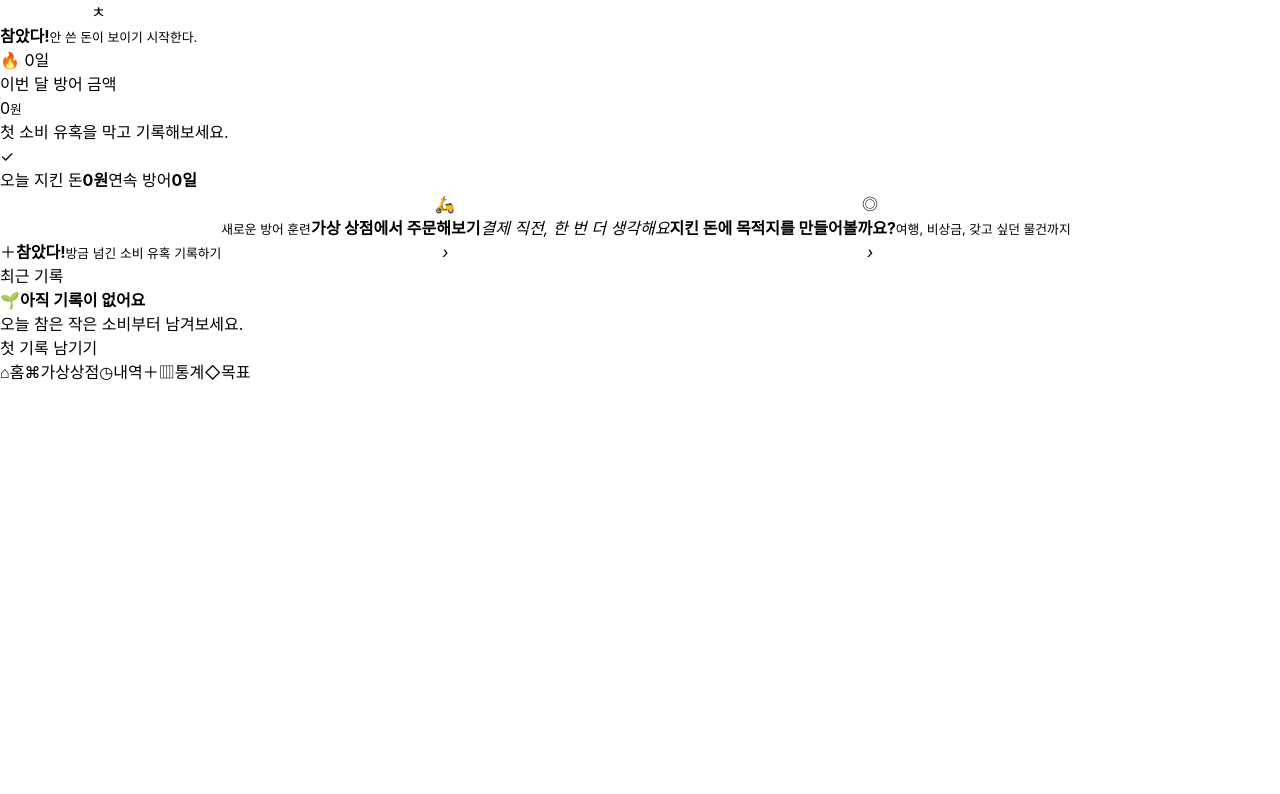
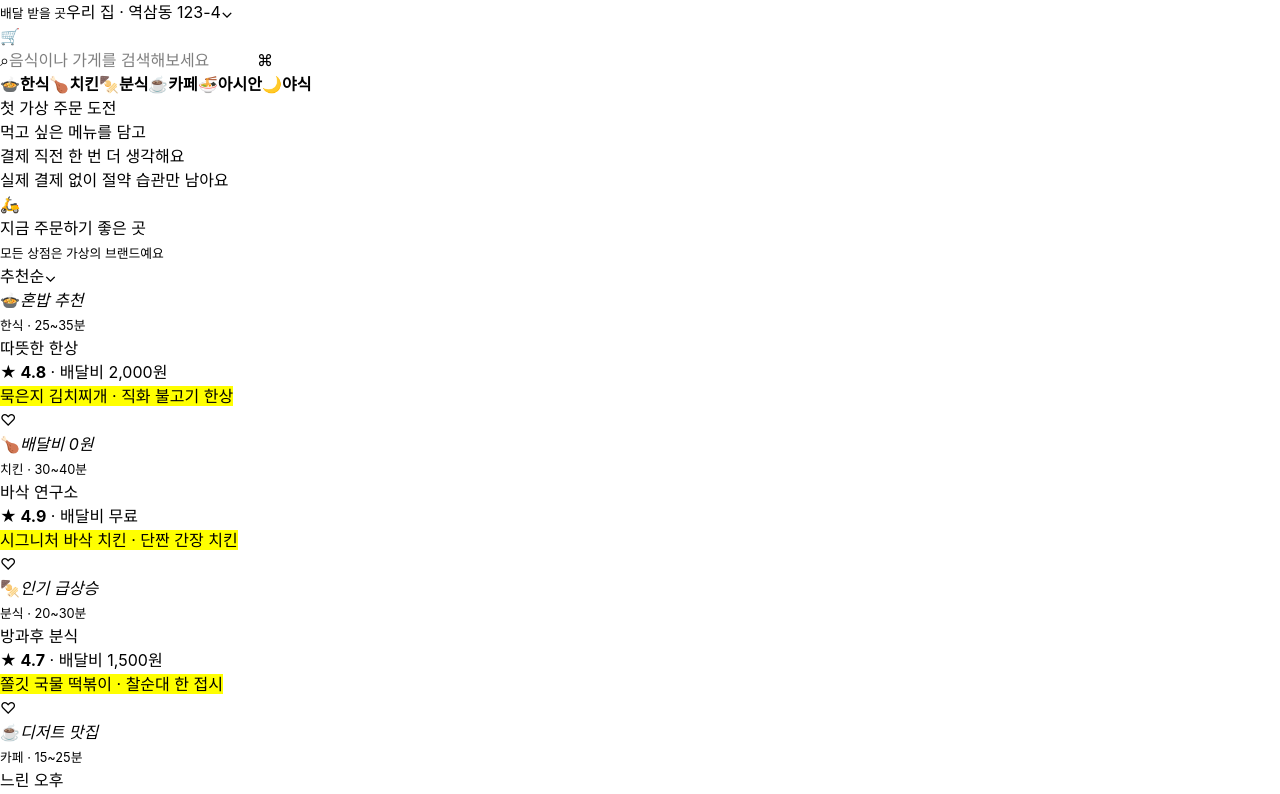
Before and after one commit to gyun23456-gif/chamatta-savings-guard, a Next.js app: page / in a window 1280 px wide. Shown: the top 794 px of the page. Built offline with nearby package versions, Linux system fonts and the light colour scheme.

Commit message:
Redesign marketplace as original delivery commerce home

```diff
--- a/app/page.tsx
+++ b/app/page.tsx
@@ -33,7 +33,7 @@ const monthKey = () => dateKey().slice(0, 7);
 const getCategory = (id: string) => categories.find(c => c.id === id) ?? categories[6];
 
 export default function Home() {
-  const [tab, setTab] = useState<Tab>('home');
+  const [tab, setTab] = useState<Tab>('market');
   const [data, setData] = useState<AppData>(emptyData);
   const [loaded, setLoaded] = useState(false);
   const [recordOpen, setRecordOpen] = useState(false);
@@ -73,10 +73,10 @@ export default function Home() {
 
   return (
     <main className="app-shell">
-      <header className="topbar">
+      {tab !== 'market' && <header className="topbar">
         <button className="brand-button" onClick={() => setTab('home')} aria-label="홈으로"><span>ㅊ</span><div><strong>참았다!</strong><small>안 쓴 돈이 보이기 시작한다.</small></div></button>
         <div className="streak-pill">🔥 {streak}일</div>
-      </header>
+      </header>}
 
       {tab === 'home' && <HomeView monthSaved={monthSaved} todaySaved={todaySaved} totalSaved={totalSaved} streak={streak} records={data.records} goals={data.goals} openRecord={() => setRecordOpen(true)} goMarket={() => setTab('market')} goHistory={() => setTab('history')} goGoals={() => setTab('goals')} />}
       {tab === 'market' && <MarketView cart={cart} setCart={setCart} finishOrder={(result, total, memo) => { addRecord({ category:'배달', amount:total, memo, result, date:dateKey() }); setCart([]); }} />}
@@ -85,12 +85,11 @@ export default function Home() {
       {tab === 'goals' && <GoalsView goals={data.goals} totalSaved={totalSaved} openGoal={() => setGoalOpen(true)} removeGoal={(id) => setData(prev => ({ ...prev, goals: prev.goals.filter(g => g.id !== id) }))} />}
 
       <nav className="bottom-nav" aria-label="주요 메뉴">
-        <NavButton label="홈" icon="⌂" active={tab === 'home'} onClick={() => setTab('home')} />
-        <NavButton label="가상상점" icon="⌘" active={tab === 'market'} onClick={() => setTab('market')} />
-        <NavButton label="내역" icon="◷" active={tab === 'history'} onClick={() => setTab('history')} />
+        <NavButton label="홈" icon="⌂" active={tab === 'market'} onClick={() => setTab('market')} />
+        <NavButton label="주문" icon="◷" active={tab === 'history'} onClick={() => setTab('history')} />
         <button className="nav-action" onClick={() => setRecordOpen(true)} aria-label="새 기록"><span>＋</span></button>
-        <NavButton label="통계" icon="▥" active={tab === 'stats'} onClick={() => setTab('stats')} />
-        <NavButton label="목표" icon="◇" active={tab === 'goals'} onClick={() => setTab('goals')} />
+        <NavButton label="리포트" icon="▥" active={tab === 'stats' || tab === 'home'} onClick={() => setTab('stats')} />
+        <NavButton label="마이" icon="◇" active={tab === 'goals'} onClick={() => setTab('goals')} />
       </nav>
 
       {recordOpen && <RecordModal onClose={() => setRecordOpen(false)} onSubmit={addRecord} />}
@@ -123,9 +122,11 @@ function HomeView({ monthSaved, todaySaved, totalSaved, streak, records, goals,
 function MarketView({ cart, setCart, finishOrder }: { cart: CartItem[]; setCart: React.Dispatch<React.SetStateAction<CartItem[]>>; finishOrder: (result: Result, total: number, memo: string) => void }) {
   const [step, setStep] = useState<'list'|'shop'|'cart'|'checkout'>('list');
   const [filter, setFilter] = useState('전체');
+  const [query, setQuery] = useState('');
+  const [favorites, setFavorites] = useState<string[]>([]);
   const [selected, setSelected] = useState<Shop | null>(null);
   const [payMethod, setPayMethod] = useState('간편결제');
-  const filtered = filter === '전체' ? shops : shops.filter(s => s.category === filter);
+  const filtered = shops.filter(s => (filter === '전체' || s.category === filter) && (!query.trim() || `${s.name} ${s.category} ${s.menus.map(m=>m.name).join(' ')}`.includes(query.trim())));
   const itemTotal = cart.reduce((s, i) => s + i.price * i.quantity, 0);
   const delivery = cart.length ? (shops.find(s => s.id === cart[0].shopId)?.delivery ?? 0) : 0;
   const total = itemTotal + delivery;
@@ -138,7 +139,14 @@ function MarketView({ cart, setCart, finishOrder }: { cart: CartItem[]; setCart:
 
   if (step === 'checkout') return <div className="page market-page"><MarketHeader title="모의 결제" back={() => setStep('cart')} cartCount={0} openCart={() => undefined} /><div className="simulation-banner"><span>i</span><p><b>실제 결제가 아니에요</b><br/>카드·계좌 정보는 입력하거나 저장하지 않습니다.</p></div><section className="checkout-card"><h2>주문 정보</h2><div><span>{cart[0]?.shopName}</span><b>{cart.reduce((s,i)=>s+i.quantity,0)}개 메뉴</b></div><div><span>결제 예정 금액</span><strong>{money(total)}원</strong></div></section><section className="payment-card"><h2>결제 수단 체험</h2>{['간편결제','신용·체크카드','현장 결제'].map(p => <button className={payMethod===p?'selected':''} onClick={() => setPayMethod(p)} key={p}><span>{p==='간편결제'?'⚡':p==='신용·체크카드'?'▣':'⌂'}</span><b>{p}</b><i>{payMethod===p?'●':'○'}</i></button>)}</section><section className="decision-zone"><span>결제 직전 마지막 선택</span><h2>이 {money(total)}원, 정말 쓸까요?</h2><p>어떤 선택이든 기록하면 다음 판단이 쉬워져요.</p><button className="defend-order" onClick={() => finishOrder('saved',total,`${cart[0]?.shopName} 가상 주문`)}>🛡️ 주문을 멈추고 참았다!</button><button className="buy-order" onClick={() => finishOrder('spent',total,`${cart[0]?.shopName} 가상 주문`)}>모의 결제 완료 · 결국 샀다</button></section></div>;
 
-  return <div className="page market-page"><MarketHeader title="가상 상점" back={undefined} cartCount={cart.reduce((s,i)=>s+i.quantity,0)} openCart={() => setStep('cart')} /><section className="market-hero"><span>오늘도 선택의 주인은 나</span><h1>먹고 싶은 마음,<br/>여기서 먼저 담아봐요.</h1><p>결제는 없고, 선택의 기록만 남아요.</p><div>🛵</div></section><div className="shop-filters">{shopCategories.map(c => <button className={filter===c?'selected':''} onClick={() => setFilter(c)} key={c}>{c}</button>)}</div><section className="shop-list">{filtered.map(s => <button className="shop-card" key={s.id} onClick={() => {setSelected(s);setStep('shop')}}><span className="shop-thumb">{s.icon}<em>{s.badge}</em></span><div><small>{s.category} · {s.time}</small><h2>{s.name}</h2><p><b>★ {s.rating}</b> · 배달비 {s.delivery ? `${money(s.delivery)}원` : '무료'}</p></div><i>›</i></button>)}</section></div>;
+  return <div className="page market-page delivery-home">
+    <header className="delivery-home-head"><div><small>배달 받을 곳</small><button>우리 집 · 역삼동 123-4⌄</button></div><button className="head-cart" onClick={() => setStep('cart')} aria-label="장바구니">🛒{cart.length > 0 && <i>{cart.reduce((s,i)=>s+i.quantity,0)}</i>}</button></header>
+    <label className="food-search"><span>⌕</span><input value={query} onChange={e=>setQuery(e.target.value)} placeholder="음식이나 가게를 검색해보세요"/><button onClick={()=>setQuery('')} aria-label="검색어 지우기">{query?'×':'⌘'}</button></label>
+    <section className="category-bubbles">{shopCategories.slice(1).map(c => { const icon=shops.find(s=>s.category===c)?.icon ?? '🍽️'; return <button className={filter===c?'selected':''} onClick={()=>setFilter(filter===c?'전체':c)} key={c}><span>{icon}</span><b>{c}</b></button>})}</section>
+    <section className="delivery-promo"><div><span>첫 가상 주문 도전</span><h1>먹고 싶은 메뉴를 담고<br/>결제 직전 한 번 더 생각해요</h1><p>실제 결제 없이 절약 습관만 남아요</p></div><span>🛵</span></section>
+    <div className="list-heading"><div><h2>{filter==='전체'?'지금 주문하기 좋은 곳':`${filter} 맛집`}</h2><small>모든 상점은 가상의 브랜드예요</small></div><button>추천순⌄</button></div>
+    <section className="shop-list">{filtered.length ? filtered.map(s => <article className="shop-card" key={s.id} onClick={() => {setSelected(s);setStep('shop')}}><span className="shop-thumb">{s.icon}<em>{s.badge}</em></span><div><small>{s.category} · {s.time}</small><h2>{s.name}</h2><p><b>★ {s.rating}</b> · 배달비 {s.delivery ? `${money(s.delivery)}원` : '무료'}</p><mark>{s.menus.slice(0,2).map(m=>m.name).join(' · ')}</mark></div><button className={favorites.includes(s.id)?'liked':''} onClick={e=>{e.stopPropagation();setFavorites(v=>v.includes(s.id)?v.filter(id=>id!==s.id):[...v,s.id])}} aria-label={`${s.name} 찜`}>{favorites.includes(s.id)?'♥':'♡'}</button></article>) : <Empty icon="🔎" title="검색 결과가 없어요" text="다른 음식이나 상점 이름을 검색해보세요." action="검색 초기화" onAction={()=>{setQuery('');setFilter('전체')}}/>}</section>
+  </div>;
 }
 
 function MarketHeader({ title, back, cartCount, openCart }: { title: string; back?: () => void; cartCount: number; openCart: () => void }) { return <header className="market-header">{back ? <button onClick={back} aria-label="뒤로">‹</button> : <span className="mini-logo">ㅊ</span>}<h1>{title}</h1><button className="cart-icon" onClick={openCart} aria-label="장바구니">🛒{cartCount > 0 && <i>{cartCount}</i>}</button></header>; }
```
Also changed, not shown: app/commerce.css (added, +1 -0 lines), app/globals.css, app/market.css.
